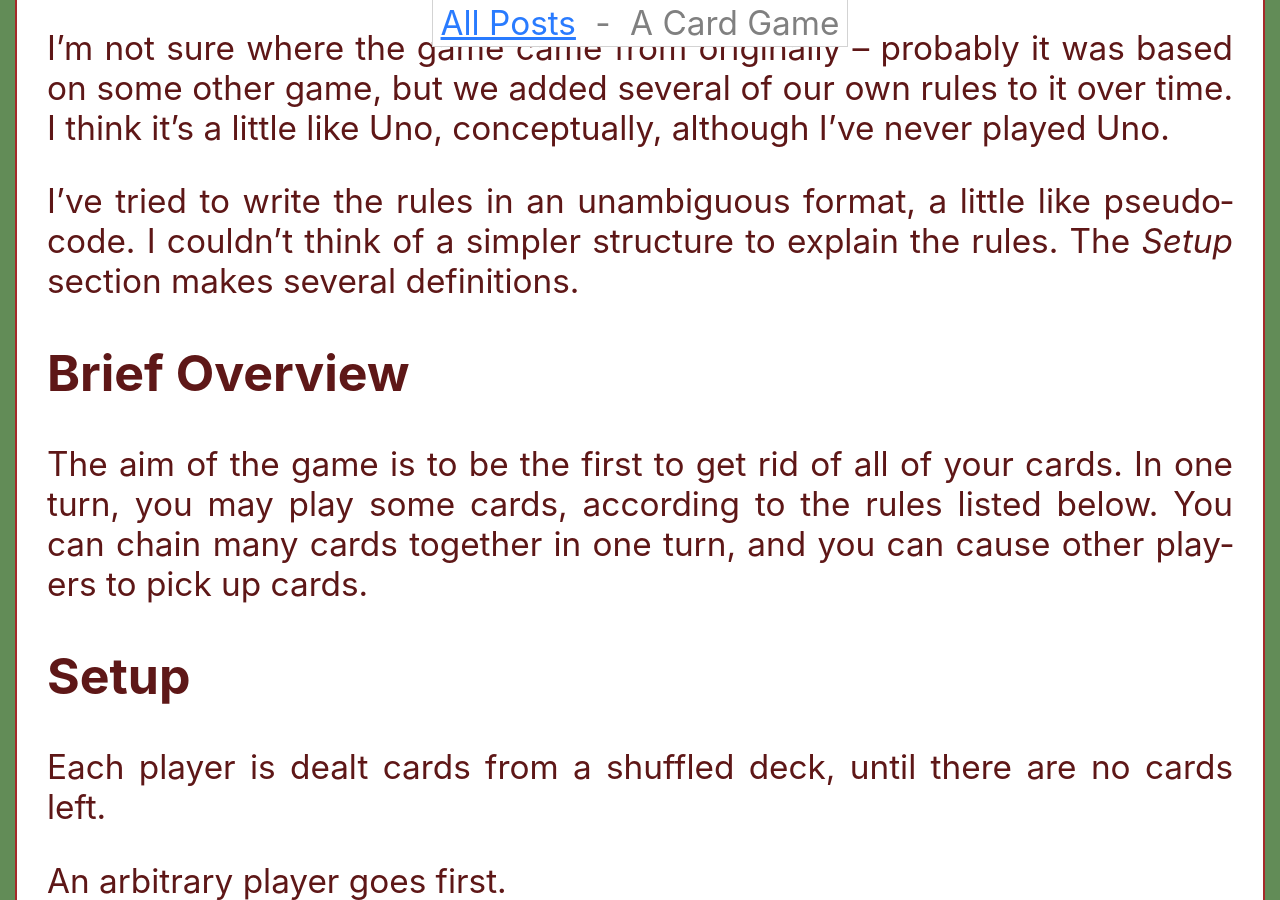
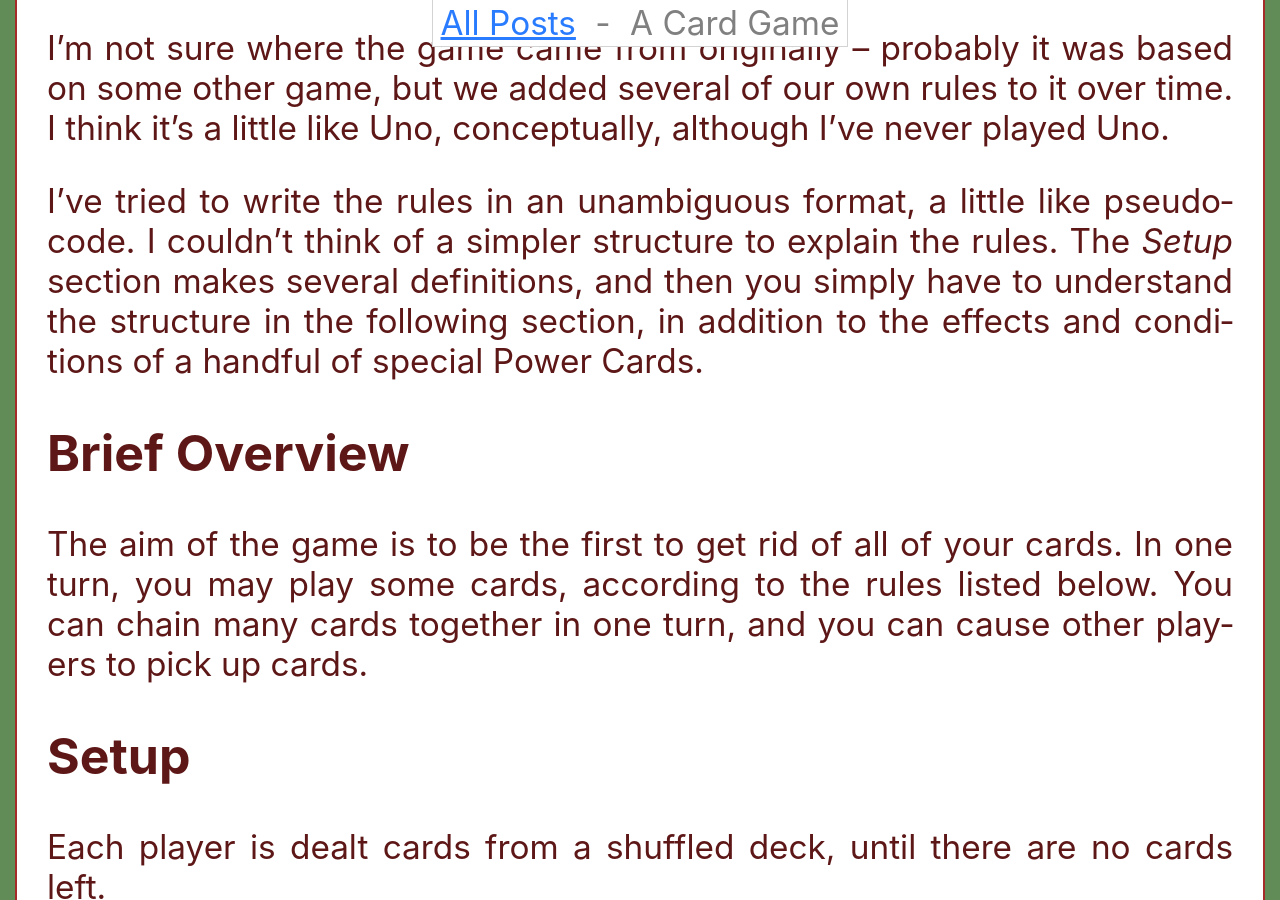
Before and after one commit to j4cobgarby/j4cobgarby.github.io, a Jekyll site: the page built from blog/_posts/2024-07-22-A-Card-Game.md, in a window 1280 px wide and 900 px high, scrolled down 635 px. Built offline with Jekyll 4.4.1, drawn with Linux system fonts in a browser that asks for light colours; some web fonts are replaced.

Commit message:
add tiny bit extra info

```diff
--- a/blog/_posts/2024-07-22-A-Card-Game.md
+++ b/blog/_posts/2024-07-22-A-Card-Game.md
@@ -10,7 +10,9 @@ I'm not sure where the game came from originally -- probably it was based on som
 of our own rules to it over time. I think it's a little like Uno, conceptually, although I've never played Uno.
 
 I've tried to write the rules in an unambiguous format, a little like pseudocode. I couldn't think of a simpler
-structure to explain the rules. The _Setup_ section makes several definitions.
+structure to explain the rules. The _Setup_ section makes several definitions, and then you simply have
+to understand the structure in the following section, in addition to the effects and conditions of a handful of
+special Power Cards.
 
 ## Brief Overview
 
```
